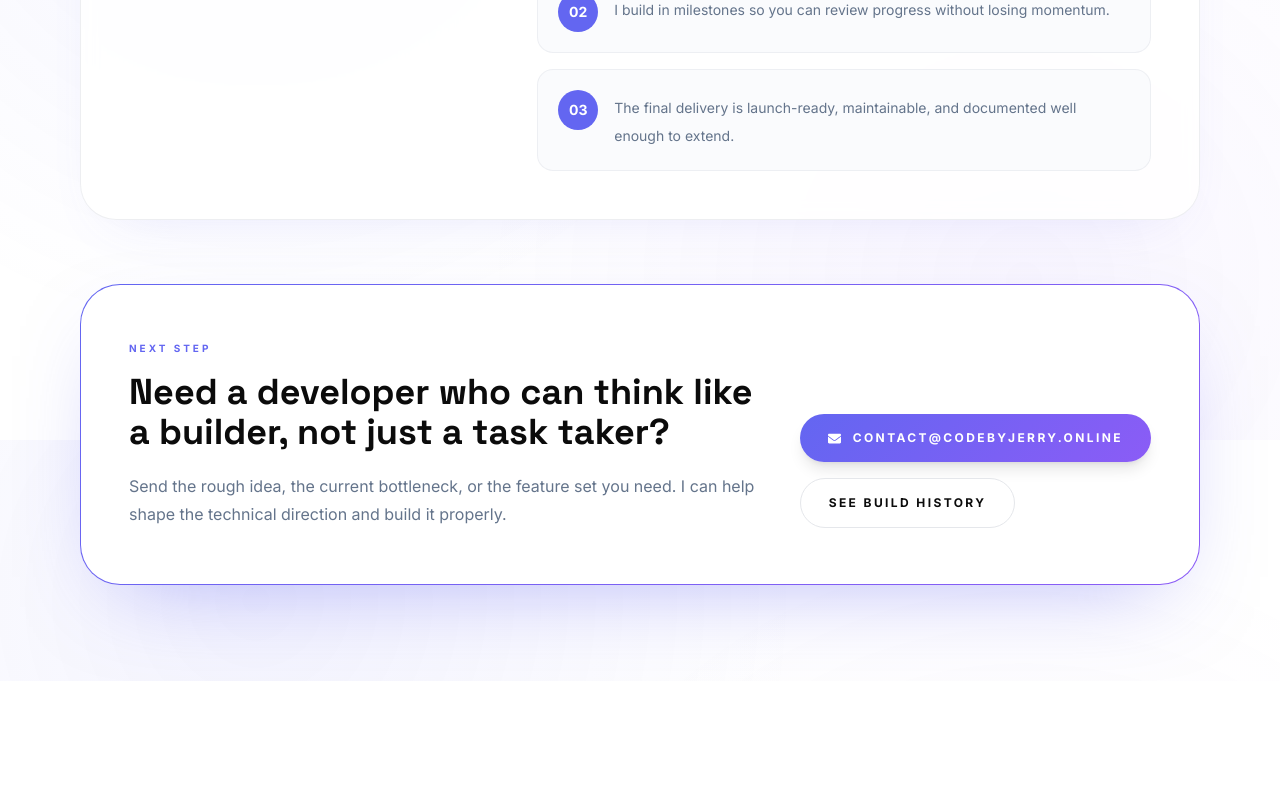
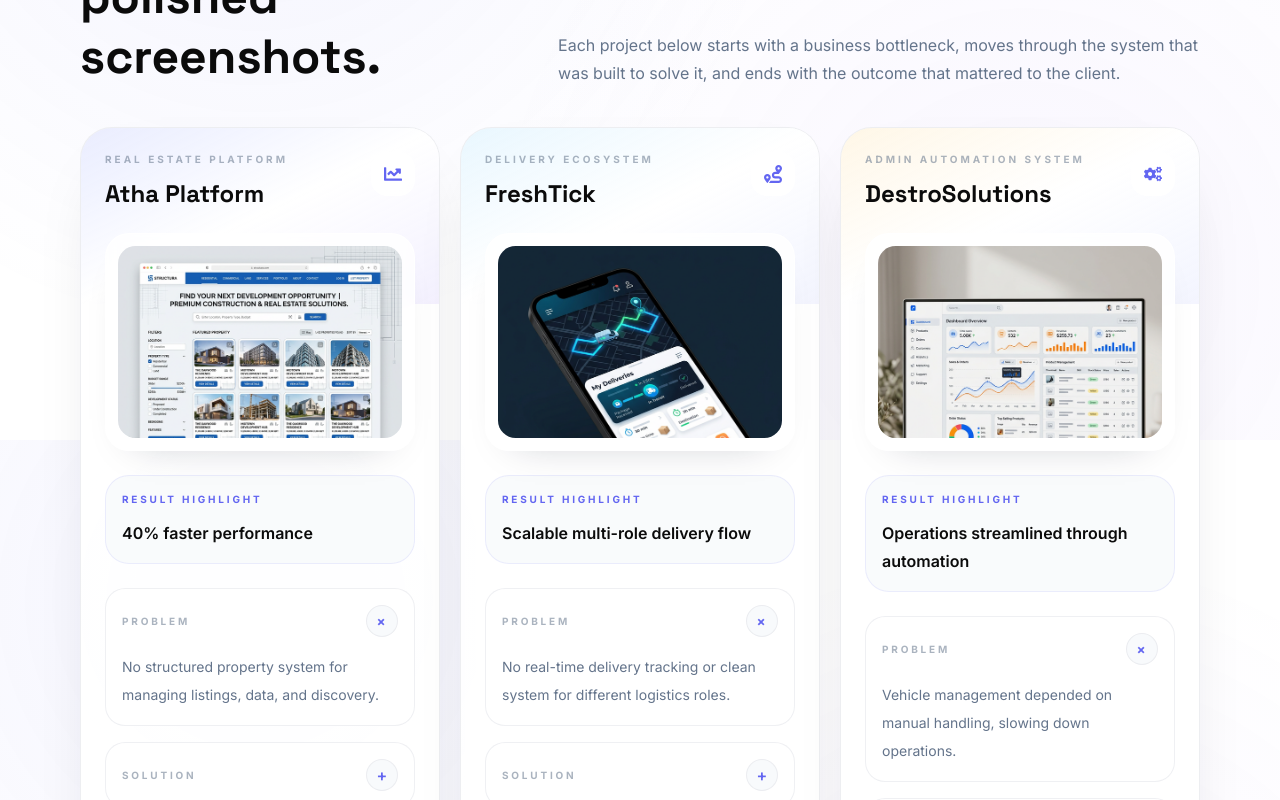
Before and after one commit to code-by-jerry/code-by-jerry, a React (Vite) app: page / in a window 1280 px wide. Shown: the part 2760-3560 px from the top of the page. Before the commit the page ends 3441 px from the top, so only its background shows below. Built offline with nearby package versions, Linux system fonts and the light colour scheme.

Commit message:
#11 case study layout started.

```diff
--- a/src/pages/FreelanceLanding.jsx
+++ b/src/pages/FreelanceLanding.jsx
@@ -3,11 +3,14 @@ import { Link } from 'react-router-dom'
 import {
   FaArrowRight,
   FaBriefcase,
+  FaChartLine,
   FaBullseye,
+  FaCogs,
   FaCode,
   FaEnvelope,
   FaLaptopCode,
   FaMobileAlt,
+  FaRoute,
   FaSearch,
   FaServer,
   FaShoppingCart,
@@ -129,6 +132,48 @@ const process = [
   'We define the business goal, user flow, and feature scope before code starts.',
   'I build in milestones so you can review progress without losing momentum.',
   'The final delivery is launch-ready, maintainable, and documented well enough to extend.',
+]
+
+const caseStudies = [
+  {
+    title: 'Atha Platform',
+    problem: 'No structured property system for managing listings, data, and discovery.',
+    solution:
+      'Built a full-stack real estate platform with organized listing flows, CMS controls, and performance-focused frontend delivery.',
+    result: 'Delivered a platform that runs 40% faster and feels far more reliable at scale.',
+    image: '/assets/projects/atha.png',
+    icon: FaChartLine,
+    metric: '40% faster performance',
+    category: 'Real Estate Platform',
+    accent:
+      'from-[rgba(99,102,241,0.14)] via-[rgba(255,255,255,0.96)] to-[rgba(139,92,246,0.1)]',
+  },
+  {
+    title: 'FreshTick',
+    problem: 'No real-time delivery tracking or clean system for different logistics roles.',
+    solution:
+      'Designed a hybrid delivery ecosystem with role-based workflows for admins, delivery teams, and operational tracking.',
+    result: 'Created a scalable multi-role system ready for growth without collapsing into process chaos.',
+    image: '/assets/projects/freshtick.png',
+    icon: FaRoute,
+    metric: 'Scalable multi-role delivery flow',
+    category: 'Delivery Ecosystem',
+    accent:
+      'from-[rgba(56,189,248,0.14)] via-[rgba(255,255,255,0.96)] to-[rgba(99,102,241,0.08)]',
+  },
+  {
+    title: 'DestroSolutions',
+    problem: 'Vehicle management depended on manual handling, slowing down operations.',
+    solution:
+      'Built a CMS, admin workflows, and automation systems to centralize operations and reduce repetitive overhead.',
+    result: 'Improved operational efficiency with a cleaner system for internal control and execution.',
+    image: '/assets/projects/jippymart.png',
+    icon: FaCogs,
+    metric: 'Operations streamlined through automation',
+    category: 'Admin Automation System',
+    accent:
+      'from-[rgba(251,191,36,0.15)] via-[rgba(255,255,255,0.96)] to-[rgba(99,102,241,0.08)]',
+  },
 ]
 
 function HeroServiceShowcase() {
@@ -419,6 +464,136 @@ function ServicesSection() {
   )
 }
 
+function CaseStudiesSection() {
+  const [expandedPanels, setExpandedPanels] = useState(() =>
+    Object.fromEntries(caseStudies.map(({ title }) => [title, 'Problem'])),
+  )
+
+  const togglePanel = (cardTitle, panelLabel) => {
+    setExpandedPanels((current) => ({
+      ...current,
+      [cardTitle]: current[cardTitle] === panelLabel ? null : panelLabel,
+    }))
+  }
+
+  return (
+    <section className="mx-auto max-w-screen-xl px-6 py-10 md:px-12 md:py-14 lg:px-20">
+      <div className="grid gap-8 lg:grid-cols-[0.82fr_1.18fr] lg:items-end">
+        <div className="max-w-lg">
+          <p className="text-[10px] font-bold uppercase tracking-[0.34em] text-accent">
+            Case Studies
+          </p>
+          <h2 className="mt-4 font-display text-3xl font-bold leading-tight text-primary sm:text-4xl lg:text-5xl">
+            Proof built around problems, not just polished screenshots.
+          </h2>
+        </div>
+
+        <p className="max-w-2xl text-sm leading-7 text-text-secondary sm:text-base">
+          Each project below starts with a business bottleneck, moves through the system that was
+          built to solve it, and ends with the outcome that mattered to the client.
+        </p>
+      </div>
+
+      <div className="mt-10 grid gap-5 xl:grid-cols-3">
+        {caseStudies.map(
+          ({ title, problem, solution, result, image, icon: Icon, metric, category, accent }) => (
+            <article
+              key={title}
+              className="group relative overflow-hidden rounded-[2rem] border border-border/70 bg-background/90 shadow-[0_26px_70px_-40px_rgba(15,23,42,0.22)] transition-all duration-300 hover:-translate-y-1 hover:border-accent/25"
+            >
+              <div
+                className={`absolute inset-x-0 top-0 h-44 bg-gradient-to-br ${accent} opacity-90 transition-opacity duration-300 group-hover:opacity-100`}
+              />
+              <div className="relative p-6">
+                <div className="flex items-start justify-between gap-4">
+                  <div>
+                    <p className="text-[10px] font-bold uppercase tracking-[0.3em] text-text-secondary/55">
+                      {category}
+                    </p>
+                    <h3 className="mt-3 font-display text-2xl font-bold leading-tight text-primary">
+                      {title}
+                    </h3>
+                  </div>
+
+                  <span className="inline-flex rounded-2xl border border-white/70 bg-white/80 p-3 text-accent shadow-[0_14px_32px_-24px_rgba(15,23,42,0.35)] backdrop-blur">
+                    <Icon size={18} />
+                  </span>
+                </div>
+
+                <div className="mt-6 overflow-hidden rounded-[1.5rem] border border-white/70 bg-white/80 p-3 shadow-[0_18px_40px_-30px_rgba(15,23,42,0.28)] backdrop-blur">
+                  <img
+                    src={image}
+                    alt={`${title} preview`}
+                    loading="lazy"
+                    className="h-48 w-full rounded-[1.1rem] object-cover object-top"
+                  />
+                </div>
+
+                <div className="mt-6 rounded-[1.5rem] border border-accent/10 bg-surface/80 p-4">
+                  <p className="text-[10px] font-bold uppercase tracking-[0.28em] text-accent">
+                    Result Highlight
+                  </p>
+                  <p className="mt-3 text-base font-semibold leading-7 text-primary">{metric}</p>
+                </div>
+
+                <div className="mt-6 space-y-4">
+                  {[
+                    ['Problem', problem],
+                    ['Solution', solution],
+                    ['Result', result],
+                  ].map(([label, copy]) => {
+                    const isOpen = expandedPanels[title] === label
+
+                    return (
+                      <div
+                        key={label}
+                        className="overflow-hidden rounded-[1.25rem] border border-border/60 bg-background/85 transition-colors duration-300"
+                      >
+                        <button
+                          type="button"
+                          onClick={() => togglePanel(title, label)}
+                          aria-expanded={isOpen}
+                          className="flex w-full items-center justify-between gap-4 px-4 py-4 text-left"
+                        >
+                          <div>
+                            <p className="text-[10px] font-bold uppercase tracking-[0.28em] text-text-secondary/55">
+                              {label}
+                            </p>
+                          </div>
+
+                          <span
+                            className={`inline-flex h-8 w-8 items-center justify-center rounded-full border border-border/70 bg-surface text-base font-semibold text-accent transition-transform duration-300 ${
+                              isOpen ? 'rotate-45' : 'rotate-0'
+                            }`}
+                          >
+                            +
+                          </span>
+                        </button>
+
+                        <div
+                          className={`grid transition-all duration-300 ease-out ${
+                            isOpen ? 'grid-rows-[1fr] opacity-100' : 'grid-rows-[0fr] opacity-0'
+                          }`}
+                        >
+                          <div className="overflow-hidden">
+                            <p className="px-4 pb-4 text-sm leading-7 text-text-secondary">
+                              {copy}
+                            </p>
+                          </div>
+                        </div>
+                      </div>
+                    )
+                  })}
+                </div>
+              </div>
+            </article>
+          ),
+        )}
+      </div>
+    </section>
+  )
+}
+
 export default function FreelanceLanding() {
   return (
     <div className="hero-bg min-h-screen font-sans text-text selection:bg-accent selection:text-white">
@@ -501,6 +676,8 @@ export default function FreelanceLanding() {
 
         <ServicesSection />
 
+        <CaseStudiesSection />
+
         <section className="mx-auto max-w-screen-xl px-6 py-16 md:px-12 lg:px-20">
           <div className="grid gap-10 rounded-[2.25rem] border border-border/70 bg-background/85 p-6 shadow-[0_24px_60px_-35px_rgba(99,102,241,0.18)] backdrop-blur sm:p-8 lg:grid-cols-[0.75fr_1.25fr] lg:p-12">
             <div>
```
